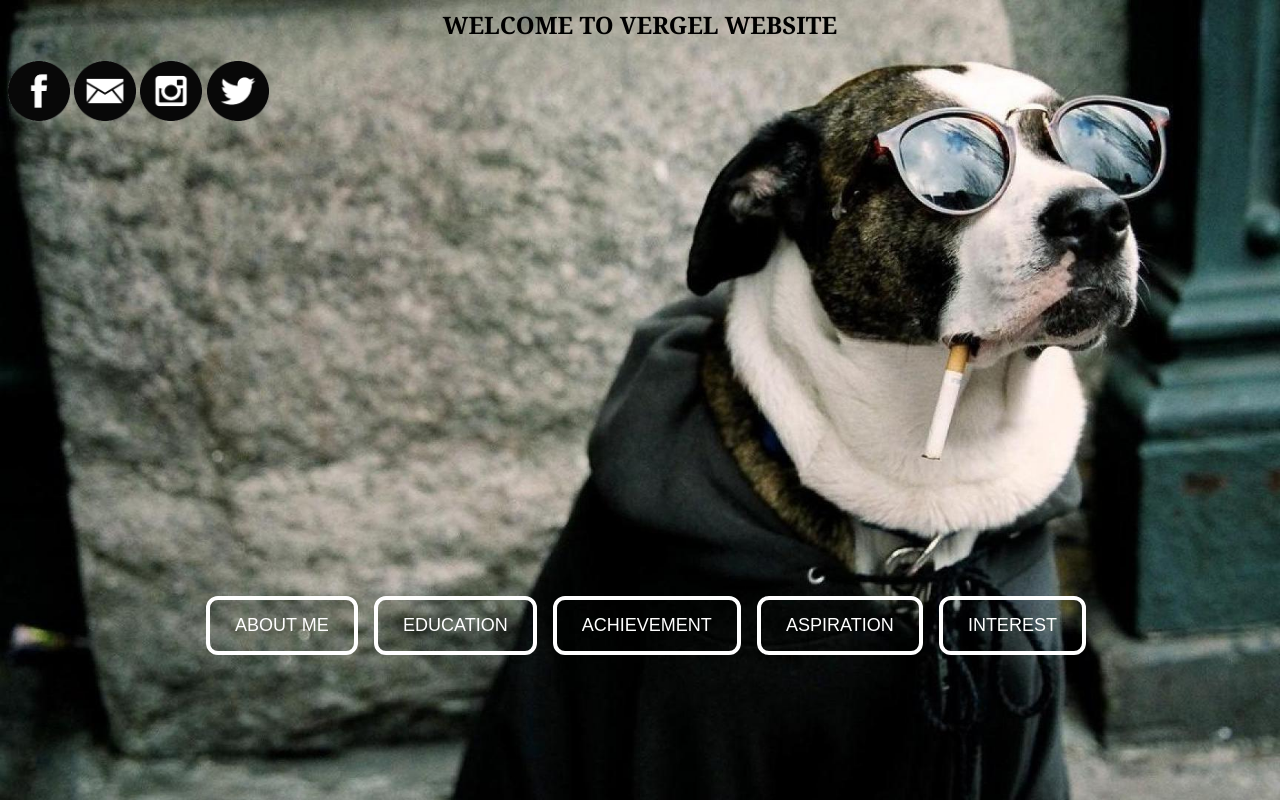
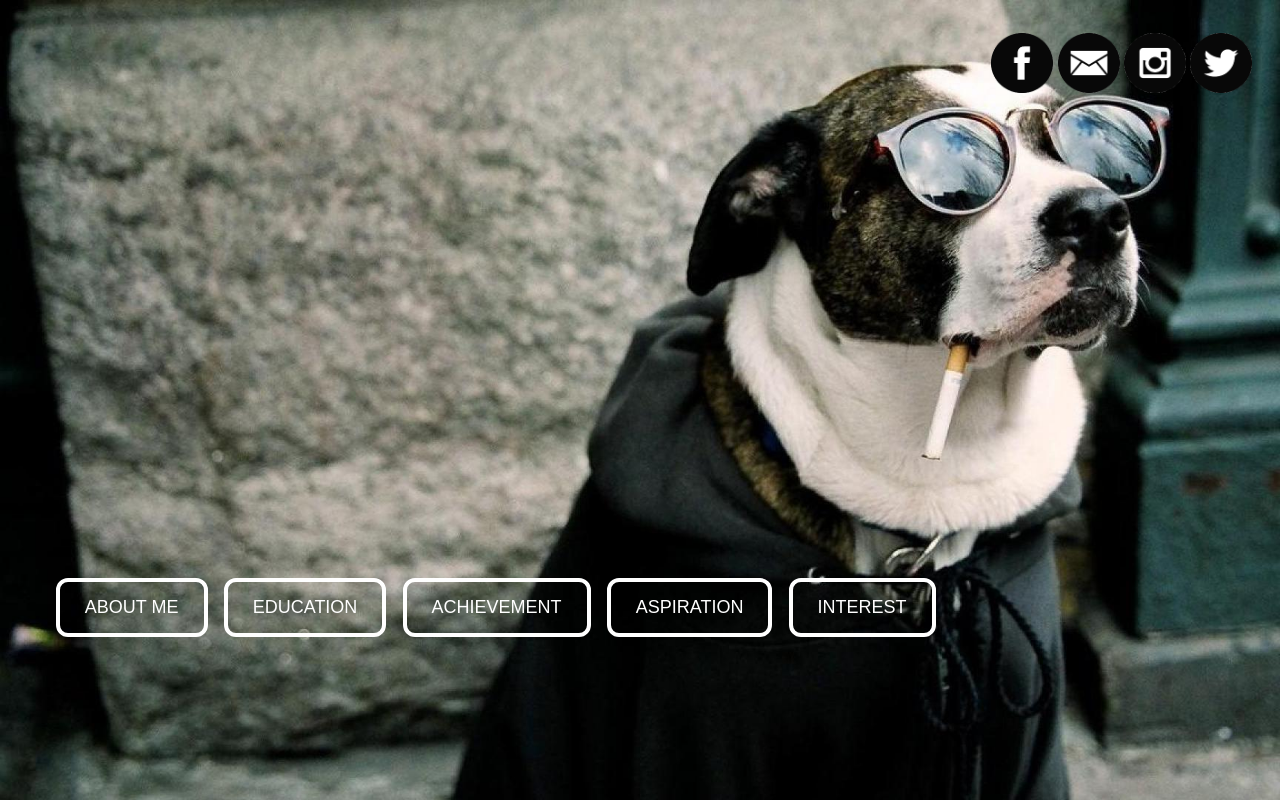
Before and after one commit to vclaveria/CLAVERIA_Vergel_PersonalWebsite, a PHP site: page / in a window 1280 px wide. Run offline with PHP 8.4, Linux system fonts and the light colour scheme.

Commit message:
align and design hover in social media logo

```diff
--- a/index.php
+++ b/index.php
@@ -7,8 +7,9 @@ body {
 	  background-size: cover;
 	}
 
+
 .btn-group .button {
-    margin: 470px 0 5px 12;
+    margin: 570px 0 5px 12;
     background-color: transparent;
     border: 4px solid white;
     color: white;
@@ -17,12 +18,25 @@ body {
     font-size: 18px;
     cursor: pointer;
     border-radius: 12px;
+  }
 
-  }
 
   .btn-group .button:hover {
     background-color: white;
     color: black;
+  }
+
+
+  .medialink{
+
+  float: right;
+  padding: 25px 20px;
+  }
+
+
+.medialink .logo:hover {
+    background-color: white;
+    border-radius: 12px;
   }
 
 
@@ -34,14 +48,14 @@ body {
 <html>
   <title>Vergel Profile</title>
 
-  <body> <center><h2>WELCOME TO VERGEL WEBSITE</h2> </center>
+  <body>
 
-
-      <a href="http://www.facebook.com/29vergel" target="_blank" ><img src="./media_logo/facebook.png"  style="width:62px; height:60px" title="Facebook"></a>
-      <a href="http://claveriavergel@gmail.com" target="_blank"><img src="./media_logo/gmail.png"  style="width:62px; height:60px" title="Gmail "></a>
-      <a href="http://www.instagram.com/i.am.vergel/" target="_blank"><img src="./media_logo/instagram.png"  style="width:62px; height:60px" title="Instagram"></a>
-      <a href="http://www.twitter.com/vclaveria123" target="_blank"><img src="./media_logo/twitter.png"  style="width:62px; height:60px" title="Twitter"></a>
-
+    <div class="medialink">
+      <a href="http://www.facebook.com/29vergel" target="_blank" ><img src="./media_logo/facebook.png" class="logo" style="width:62px; height:60px" title="Facebook"></a>
+      <a href="http://claveriavergel@gmail.com" target="_blank"><img src="./media_logo/gmail.png" class="logo" style="width:62px; height:60px" title="Gmail "></a>
+      <a href="http://www.instagram.com/i.am.vergel/" target="_blank"><img src="./media_logo/instagram.png" class="logo" style="width:62px; height:60px" title="Instagram"></a>
+      <a href="http://www.twitter.com/vclaveria123" target="_blank"><img src="./media_logo/twitter.png" class="logo" style="width:62px; height:60px" title="Twitter"></a>
+    </div>
 
 
 
```
